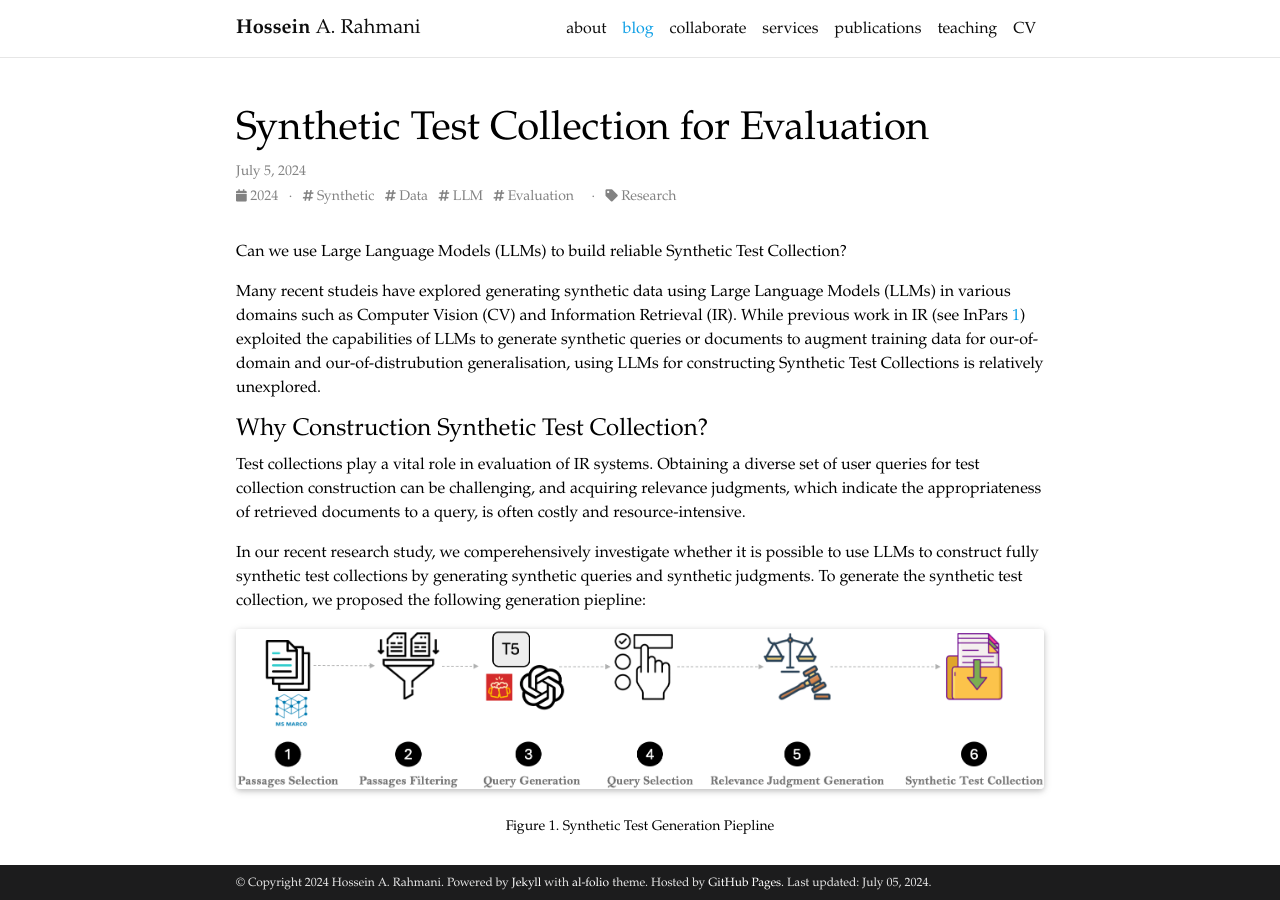
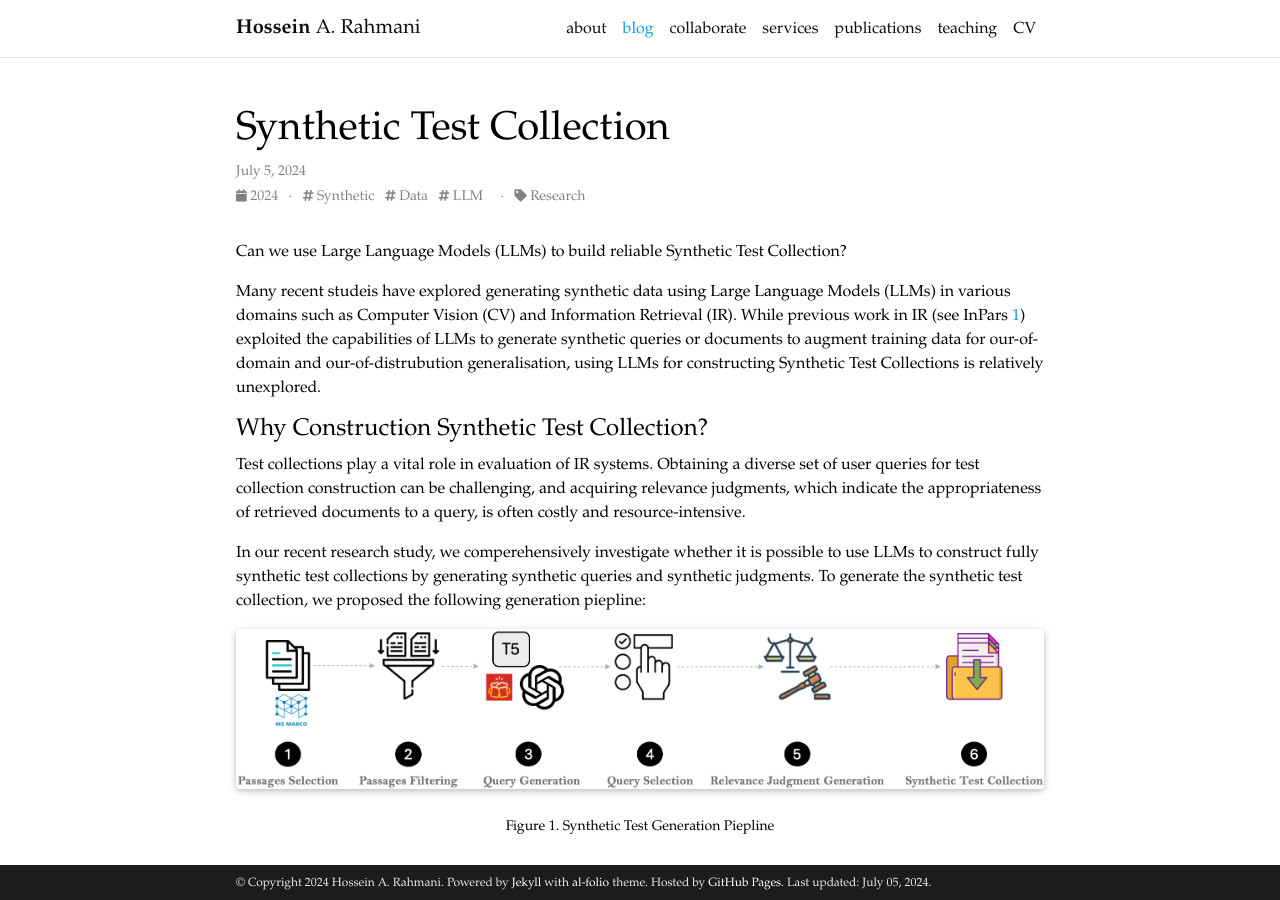
Before and after one commit to rahmanidashti/rahmanidashti.github.io, a Jekyll site: the page built from _posts/2024-07-05-paper-synthetic-test.md, in a window 1280 px wide and 900 px high. Built offline with Jekyll 4.4.1, drawn with Linux system fonts in a browser that asks for light colours; full-size pictures stand in for the smaller copies a plugin makes; comment, search, counter and statistics services are not loaded; a style sheet for code colours, icons or effects is not loaded.

Commit message:
Update 2024-07-05-paper-synthetic-test.md

```diff
--- a/_posts/2024-07-05-paper-synthetic-test.md
+++ b/_posts/2024-07-05-paper-synthetic-test.md
@@ -1,9 +1,9 @@
 ---
 layout: post
-title:  Synthetic Test Collection for Evaluation
+title:  Synthetic Test Collection
 date:   2024-07-05 22:40:16
 description: A short blog on Synthetic Test Collection
-tags: Synthetic Data LLM Evaluation
+tags: Synthetic Data LLM
 categories: Research
 ---
 
```
